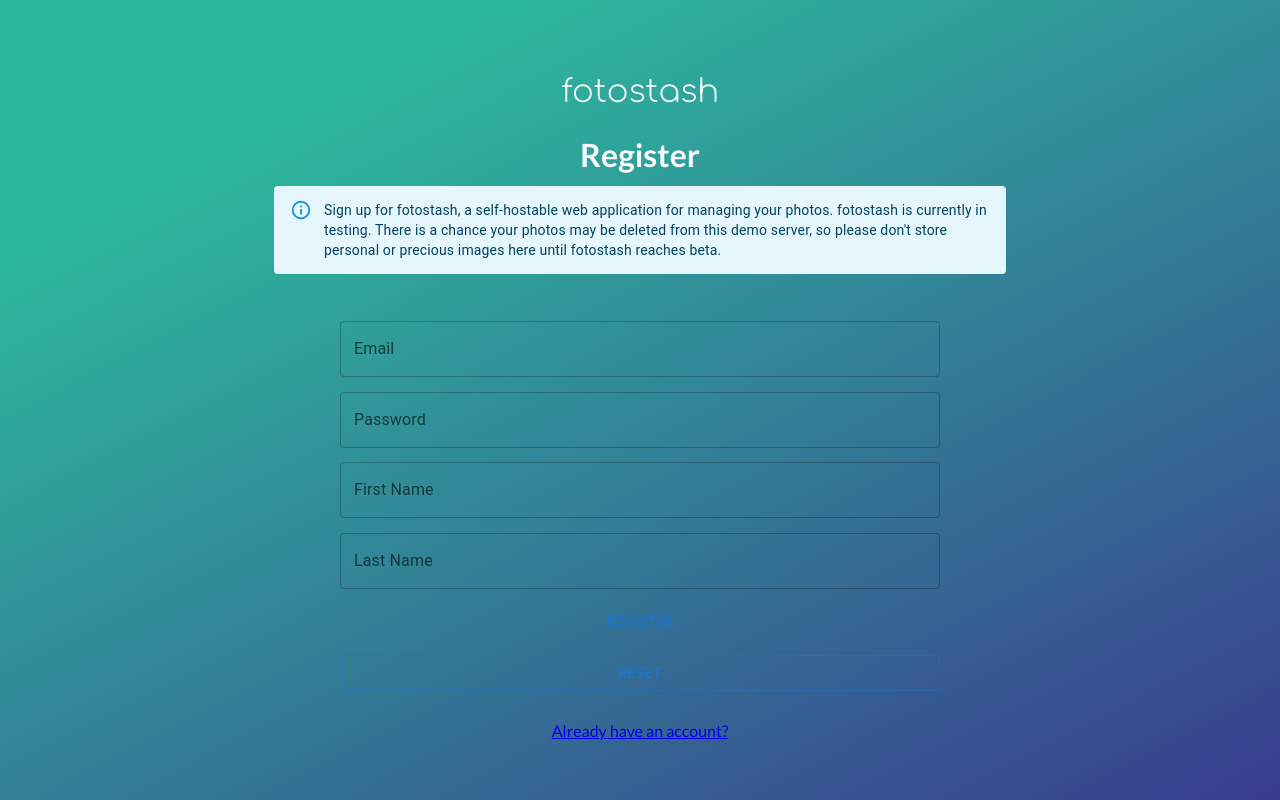
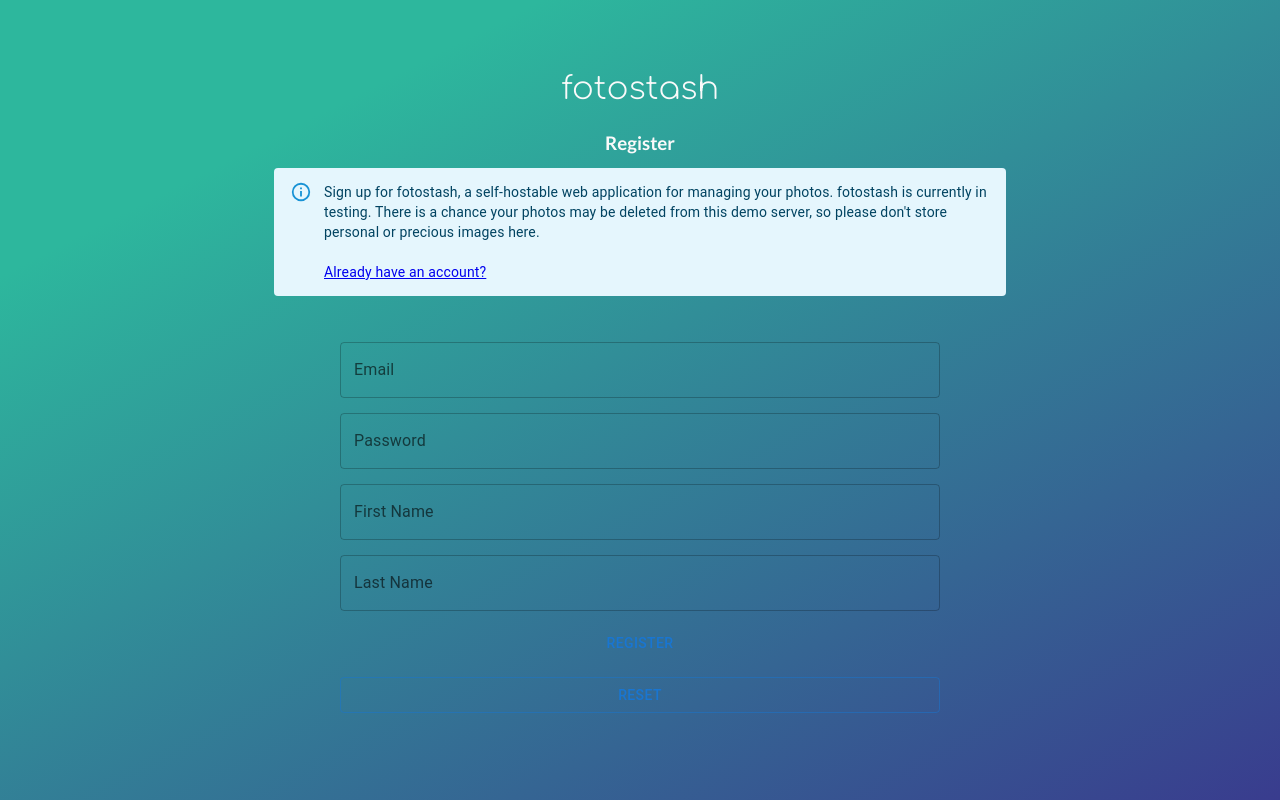
Before and after one commit to shane-ducksbury/fotostash, a React (Create React App) app in the folder app/: page /register in a window 1280 px wide. Built offline with nearby package versions, Linux system fonts and the light colour scheme; no server answers.

Commit message:
Update registration page again slightly

```diff
--- a/app/src/style.css
+++ b/app/src/style.css
@@ -180,9 +180,14 @@
     margin: 0.8rem;
 }
 
+.signup-form h3 {
+    color: #fafafa;
+    margin: 0.8rem;
+}
+/*
 .signup-form a:visited{
     color: #fafafa;
-}
+} */
 
 
 /* Nav */
--- a/app/src/views/Register.tsx
+++ b/app/src/views/Register.tsx
@@ -29,9 +29,10 @@
         <div className='signup-form'>
             {validRegister ? <Navigate to='/login' /> : null}
             <h1><span className="logo">fotostash</span></h1>
-            <h1>Register</h1>
-            <Alert severity='info' sx={{'width': 700}}>
-                Sign up for fotostash, a self-hostable web application for managing your photos. fotostash is currently in testing. There is a chance your photos may be deleted from this demo server, so please don't store personal or precious images here until fotostash reaches beta.
+            <h3>Register</h3>
+            <Alert severity='info' sx={{'max-width': 700}}>
+                Sign up for fotostash, a self-hostable web application for managing your photos. fotostash is currently in testing. There is a chance your photos may be deleted from this demo server, so please don't store personal or precious images here.
+                <br></br><br></br><Link to='/login'>Already have an account?</Link>
             </Alert>
             {registerInvalid ?
             <Alert severity="error">
@@ -64,7 +65,7 @@
                 <Button onClick={handleSubmit(onSubmit)}>Register</Button>
                 <Button onClick={() => reset()} variant={"outlined"}>Reset</Button>
             </form>
-            <Link to='/login'>Already have an account?</Link>
+
         </div>
     )
 }
```
